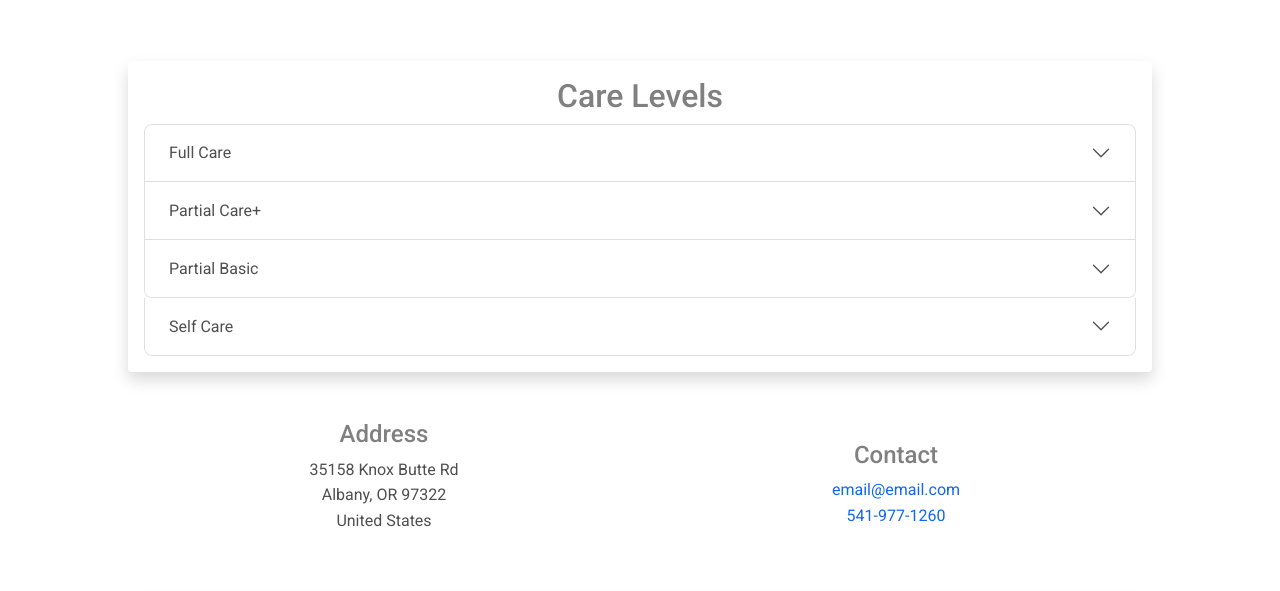
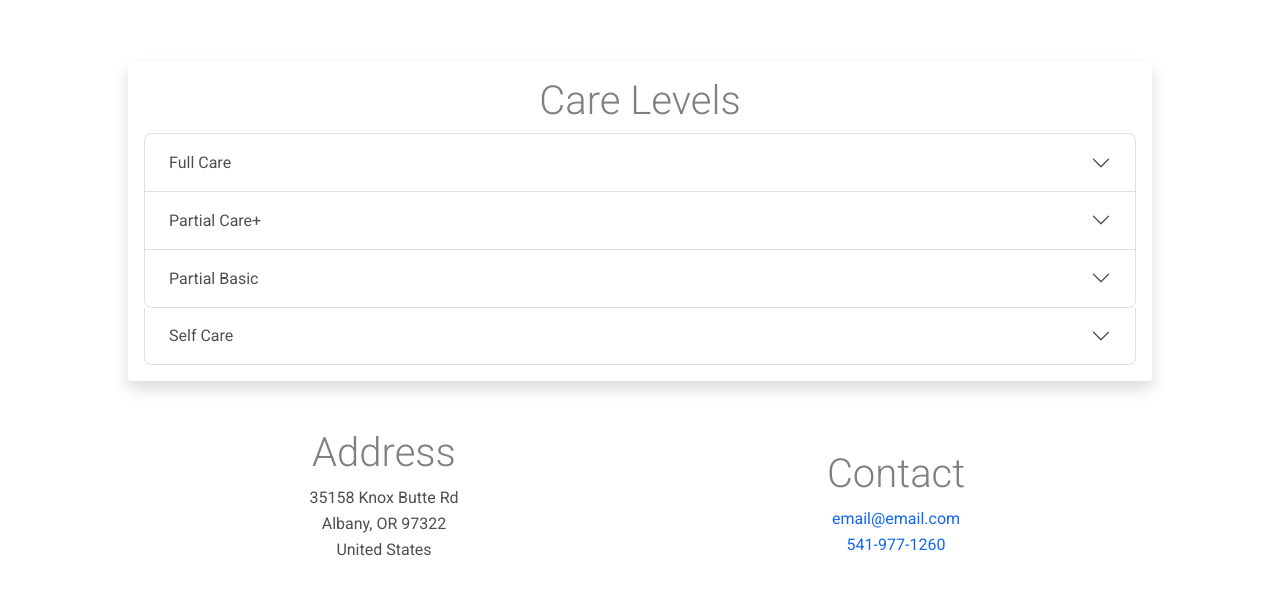
Before and after one commit to Kyleswillard/equine-acres, a plain HTML site: page index.html in a window 1280 px wide. Shown: the part 2057-2648 px from the top of the page. Drawn offline with nearby package versions, Linux system fonts and the light colour scheme.

Commit message:
tweaked headers

```diff
--- a/index.html
+++ b/index.html
@@ -144,7 +144,7 @@
   </div>
   </section>
   <section id="services" class='container-fluid shadow p-3 mb-5 bg-white rounded'>
-    <h2>Care Levels</h2>
+    <h3 class="text-center display-6">Care Levels</h3>
     <div class="accordion accordion" id="accordion">
       <div class="accordion-item">
         <h2 class="accordion-header" id="headingOne">
@@ -226,7 +226,7 @@
     <div class="container-fluid my-5">
       <div class="row   align-items-md-center">
         <div class="col text-center">
-          <h4>Address</h4>
+          <h3 class="text-center display-6">Address</h3>
        <address>
          35158 Knox Butte Rd<br>
          Albany, OR 97322<br>
@@ -234,7 +234,7 @@
        </address>
         </div>
         <div class="col d-flex flex-column text-center">
-          <h4>Contact</h4>
+          <h3 class="text-center display-6">Contact</h3>
        <a href="mailto:email@email.com?subject=Request for Information">email@email.com</a>
        <a href="541-977-1260">541-977-1260</a>
         </div>
--- a/style.css
+++ b/style.css
@@ -58,7 +58,7 @@ body {
   /* border: 1px solid #d3d3d3; */
 
 }
-#services h2 {
+#services h3 {
   text-align: center;
   color: grey;
 }
@@ -84,7 +84,7 @@ width: 100%;
 }
 
 /* Contact Section */
-#contact h4 {
+#contact h3 {
   color: grey;
 }
 hr {
```
